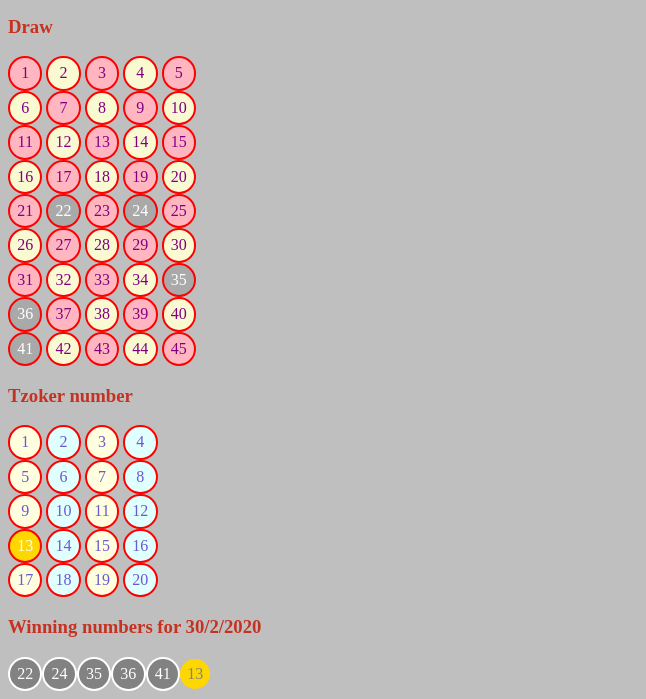
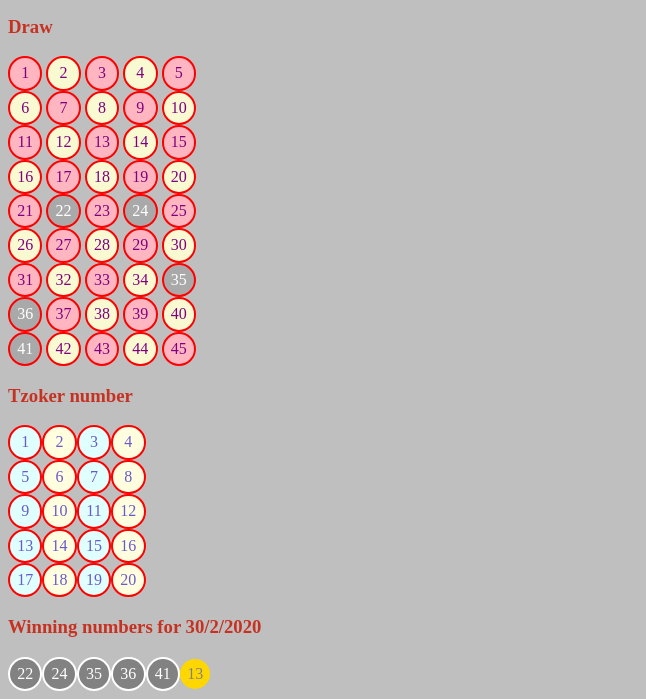
Before and after one commit to ozcankursun/TzokerFS20, a plain HTML site: page index.html in a window 1280 px wide. Shown: the part 101-800 px from the top of the page, without its empty margins (0-646 px from the left). Drawn offline with Linux system fonts and the light colour scheme.

Commit message:
JS - create writeTzokerCell function Use the same technique as before. Now we have different class for odd and even numbers

```diff
--- a/index.html
+++ b/index.html
@@ -13,6 +13,16 @@
                 document.write("winner");
             } else {
                 document.write("tzoker");
+            }
+            document.write("'>"+number+"</span>");
+        }
+
+        function writeTzokerNumberCell(number, isEven) {
+            document.write("<span class='number numbers ");
+            if (!isEven) {
+                document.write("even");
+            } else {
+                document.write("odd");
             }
             document.write("'>"+number+"</span>");
         }
@@ -91,34 +101,44 @@
     <h3>Tzoker number</h3>
     <div class="numbers">
         <div>
-            <span class="number numbers odd">1</span>
-            <span class="number numbers even">2</span>
-            <span class="number numbers odd">3</span>
-            <span class="number numbers even">4</span>
+            <script>
+                writeTzokerNumberCell(1, false)
+                writeTzokerNumberCell(2, true)
+                writeTzokerNumberCell(3, false)
+                writeTzokerNumberCell(4, true)
+            </script>
         </div>
         <div>
-            <span class="number numbers odd">5</span>
-            <span class="number numbers even">6</span>
-            <span class="number numbers odd">7</span>
-            <span class="number numbers even">8</span>
+            <script>
+                writeTzokerNumberCell(5, false)
+                writeTzokerNumberCell(6, true)
+                writeTzokerNumberCell(7, false)
+                writeTzokerNumberCell(8, true)
+            </script>
         </div>
         <div>
-            <span class="number numbers odd">9</span>
-            <span class="number numbers even">10</span>
-            <span class="number numbers odd">11</span>
-            <span class="number numbers even">12</span>
+            <script>
+                writeTzokerNumberCell(9, false)
+                writeTzokerNumberCell(10, true)
+                writeTzokerNumberCell(11, false)
+                writeTzokerNumberCell(12, true)
+            </script>
         </div>
         <div>
-            <span class="number numbers odd winner">13</span>
-            <span class="number numbers even">14</span>
-            <span class="number numbers odd">15</span>
-            <span class="number numbers even">16</span>
+            <script>
+                writeTzokerNumberCell(13, false)
+                writeTzokerNumberCell(14, true)
+                writeTzokerNumberCell(15, false)
+                writeTzokerNumberCell(16, true)
+            </script>
         </div>
         <div>
-            <span class="number numbers odd">17</span>
-            <span class="number numbers even">18</span>
-            <span class="number numbers odd">19</span>
-            <span class="number numbers even">20</span>
+            <script>
+                writeTzokerNumberCell(17, false)
+                writeTzokerNumberCell(18, true)
+                writeTzokerNumberCell(19, false)
+                writeTzokerNumberCell(20, true)
+            </script>
         </div>
     </div>
     <h3>Winning numbers for 30/2/2020</h3>
```
